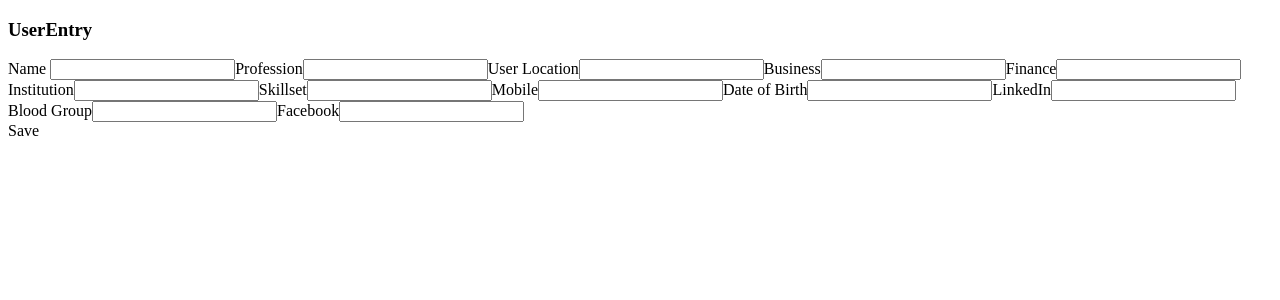
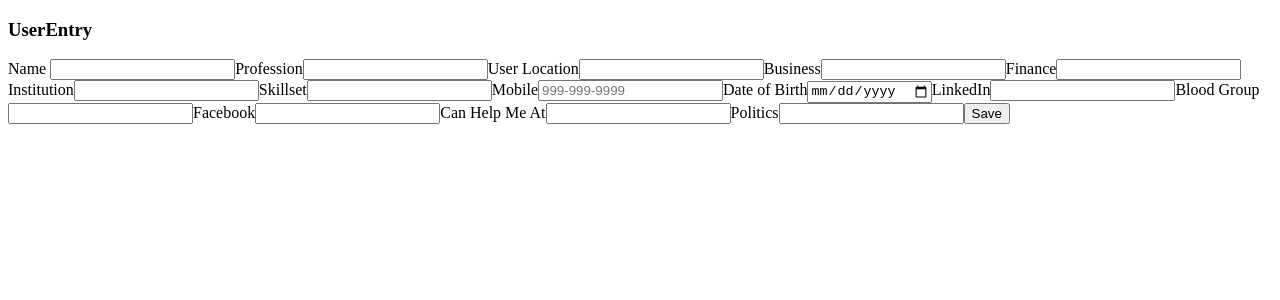
Before and after one commit to prajun7/phonebook, a React (Create React App) app in the folder client/: page /userentry in a window 1280 px wide. Shown: the top 300 px of the page. Built offline with nearby package versions, Linux system fonts and the light colour scheme.

Commit message:
user-entry

```diff
--- a/client/src/components/pages/userEntry/UserEntry.js
+++ b/client/src/components/pages/userEntry/UserEntry.js
@@ -1,11 +1,11 @@
-import React, {useState, useContext, useEffect} from 'react';
+import React, {useState, useContext} from 'react';
 import { UserContext } from '../../../contexts/UserContext';
 
 const API_BASE = "http://localhost:5000";
 
 function UserEntry() {
 
-    const {loggedIn, user } = useContext(UserContext);
+    const {user } = useContext(UserContext);
 
     const[userName, setUserName] = useState("");
     const[userProfession, setUserProfession] = useState("");
@@ -21,7 +21,6 @@ function UserEntry() {
     const[userFacebook, setUserFacebook] = useState("");
     const[userCanHelpMeAt, setUserCanHelpMeAt] = useState("");
     const[userPolitics, setUserPolitics] = useState("");
-
 
 
     const addContact = async () => {
@@ -50,6 +49,18 @@ function UserEntry() {
         );
         setUserName("");
         setUserProfession("");
+        setUserLocation("");
+        setUserBusiness("");
+        setUserFinance("");
+        setUserInstitution("");
+        setUserSkillset("");
+        setUserMobile("");
+        setUserDateOfBirth("");
+        setUserLinkedIn("");
+        setUserBloodGroup("");
+        setUserFacebook("");
+        setUserCanHelpMeAt("");
+        setUserPolitics("");
       }
 
   return (
@@ -60,89 +71,92 @@ function UserEntry() {
               <label>Name </label>
               <input
                     type ="text"
-                    className = "add-menu-text"
                     onChange = {e => setUserName(e.target.value)}
                     value = {userName}/>
 
               <label>Profession</label>
               <input
                     type ="text"
-                    className = "add-userLocation-text"
                     onChange = {e => setUserLocation(e.target.value)}
                     value = {userLocation}/>
 
               <label>User Location</label>
               <input
                     type ="text"
-                    className = "add-profession-text"
                     onChange = {e => setUserProfession(e.target.value)}
                     value = {userProfession}/>
 
               <label>Business</label>
               <input
                     type ="text"
-                    className = "add-business-text"
                     onChange = {e => setUserBusiness(e.target.value)}
                     value = {userBusiness}/>
 
               <label>Finance</label>
               <input
                     type ="text"
-                    className = "add-finance-text"
                     onChange = {e => setUserFinance(e.target.value)}
                     value = {userFinance}/>
 
               <label>Institution</label>
               <input
                     type ="text"
-                    className = "add-Institution-text"
                     onChange = {e => setUserInstitution(e.target.value)}
                     value = {userInstitution}/>
 
               <label>Skillset</label>
               <input
                     type ="text"
-                    className = "add-skillset-text"
                     onChange = {e => setUserSkillset(e.target.value)}
                     value = {userSkillset}/>
 
               <label>Mobile</label>
               <input
-                    type ="text"
-                    className = "add-mobile-text"
+                    type ="tel"
+                    pattern="[0-9]{3}-[0-9]{3}-[0-9]{4}"
+                    placeholder="999-999-9999"
                     onChange = {e => setUserMobile(e.target.value)}
                     value = {userMobile}/>
 
               <label>Date of Birth</label>
               <input
-                    type ="text"
-                    className = "add-birthdate-text"
+                    type ="date"
                     onChange = {e => setUserDateOfBirth(e.target.value)}
                     value = {userDateOfBirth}/>
 
               <label>LinkedIn</label>
               <input
                     type ="text"
-                    className = "add-linkedIn-text"
                     onChange = {e => setUserLinkedIn(e.target.value)}
                     value = {userLinkedIn}/>
 
               <label>Blood Group</label>
               <input
                     type ="text"
-                    className = "add-bloodGroup-text"
                     onChange = {e => setUserBloodGroup(e.target.value)}
                     value = {userBloodGroup}/>
 
               <label>Facebook</label>
               <input
                     type ="text"
-                    className = "add-facebook-text"
                     onChange = {e => setUserFacebook(e.target.value)}
                     value = {userFacebook}/>
 
+              <label>Can Help Me At</label>
+              <input
+                    type ="text"
+                    onChange = {e => setUserCanHelpMeAt(e.target.value)}
+                    value = {userCanHelpMeAt}/>
 
-              <div className='add-menu-button' onClick = {addContact}> Save </div>
+
+              <label>Politics</label>
+              <input
+                    type ="text"
+                    onChange = {e => setUserPolitics(e.target.value)}
+                    value = {userPolitics}/>
+
+
+              <button onClick = {addContact}> Save </button>
            </div>
 
 
```
Also changed, not shown: 1 other file (tests, documents, lock files or other folders). Lines whose indentation alone changed are shown as unchanged.
